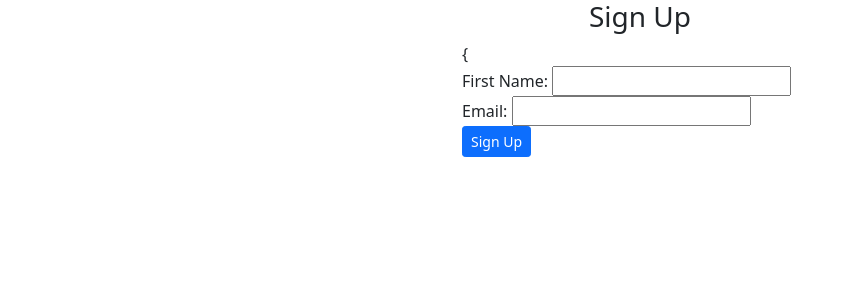
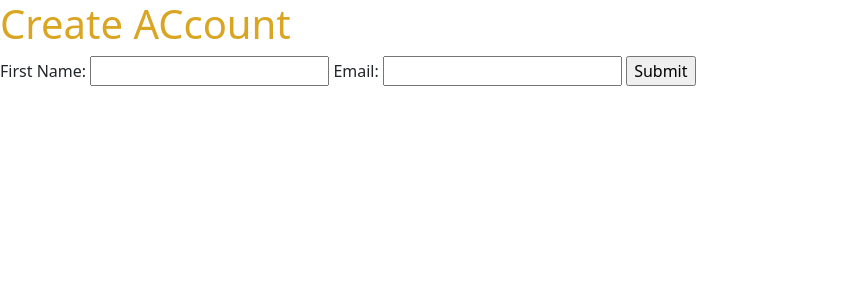
Before and after one commit to ivymmurithi/moringa-tribune, a Django app: template news/templates/registration/registration_form.html in a window 1280 px wide. Shown: the top 300 px of the page, without its empty margins (0-853 px from the left). Run offline with Django 4.2, Linux system fonts and the light colour scheme; the template is opened without the code that fills it: values that come from a table or form of the project are taken from there, others are empty; some libraries are stand-ins or nearby versions.

Commit message:
add registration

```diff
--- a/news/templates/registration/registration_form.html
+++ b/news/templates/registration/registration_form.html
@@ -1,43 +1,15 @@
-{%extends "registration/base.html"%}
+{% extends 'registration/base.html' %}
+{% load static %}
+
 {% block content %}
-<div class="container">
-    <div class="row">
-        <!-- Empty div -->
-        <div class="col-md-4"></div>
-        <div class="col-md-4">
-            {% if form.errors %}
-            <p> Some Information Might be Incorrect </p>
-            {% endif %}
-            <div class="panel panel-default">
 
-                <div class="panel-heading">
-                    <h3 class="text-center">Sign Up</h3>
-                </div>
-                <div class="panel-body">
+<h1>Create ACcount</h1>
 
-                    <form action="/accounts/register/" method="post">
-                        {% csrf_token %}
-                        {<div class="row">
-                            <div class="col">
-                                {{letterForm}}
-                            </div>
-                        </div>
-                        <div class="form-group">
-                            <input type="submit" class="btn btn-primary btn-sm" value="Sign Up">
-                        </div>
+<form action="" method="POST" class="form-group">
+    {% csrf_token %}
 
-                        <input type="hidden" name="next" value="{{next}}">
-
-                    </form>
-
-                </div>
-
-            </div>
-
-        </div>
-        <!-- empty div -->
-        <div class="col-md-4"></div>
-    </div>
-</div>
+    {{form}}
+    <input type="submit" value="Submit" >
+</form>
 
 {% endblock %}
--- a/news/urls.py
+++ b/news/urls.py
@@ -4,7 +4,8 @@ from django.conf import settings
 from django.conf.urls.static import static
 
 urlpatterns=[
-    path('',views.news_today,name='newsToday'),
+    path('',views.register,name='register'),
+    path('news/',views.news_today,name='newsToday'),
     path('archives/<int:year>/<int:month>/<int:day>/',views.past_days_news,name='pastNews'),
     path('search/',views.search_results,name='search_results'),
     path('article/<int:article_id>/',views.article,name='article')
--- a/pyproject.toml
+++ b/pyproject.toml
@@ -9,7 +9,6 @@ python = "^3.8"
 Django = "^4.0.2"
 psycopg2 = "^2.9.3"
 Pillow = "^9.0.1"
-django-registration = "^3.2"
 
 [tool.poetry.dev-dependencies]
 
--- a/tribune/urls.py
+++ b/tribune/urls.py
@@ -16,8 +16,8 @@ Including another URLconf
 from django.contrib import admin
 from django.urls import include,path
 
+
 urlpatterns = [
     path('admin/', admin.site.urls),
     path('', include('news.urls')),
-    path('accounts/', include('registration.backends.simple.urls'))
 ]
```
Also changed, not shown: news/views.py (+7 -0 lines), 1 other file.
